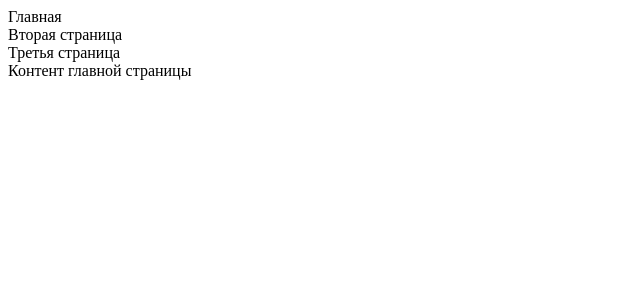
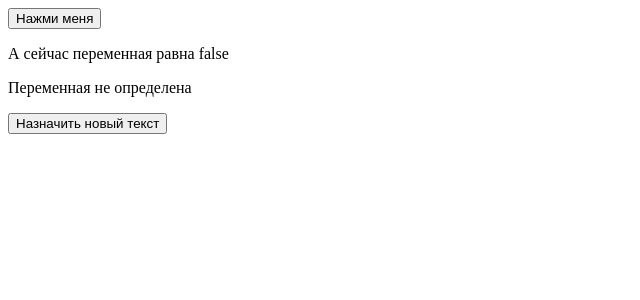
Before and after one commit to snooperv/reactts, a React (Create React App) app: page / in a window 1280 px wide. Shown: the top 300 px of the page, without its empty margins (0-640 px from the left). Built offline with nearby package versions, Linux system fonts and the light colour scheme.

Commit message:
Четвертое занятие

```diff
--- a/src/App.tsx
+++ b/src/App.tsx
@@ -1,51 +1,38 @@
 import React, { useState } from "react";
 
-interface mainProps {
-  page: string;
-  example: number;
-}
-
-function MainContent(props: mainProps) {
-  if (props.page == "главная") {
-    return <div>Контент главной страницы</div>;
-  } else if (props.page == "вторая") {
-    return <div>Контент второй страницы</div>;
-  } else if (props.page == "третья") {
-    return <div>Контент третьей страницы</div>;
-  }
-  return <div></div>;
-}
-
 function App() {
-  const [page, setPage] = useState("главная");
+  const [isClick, setIsClick] = useState(false);
+  const [example, setExample] = useState<string>();
 
   return (
     <div>
-      <a
+      <button
         onClick={() => {
-          setPage("главная");
+          setIsClick(!isClick);
         }}
       >
-        Главная
-      </a>
-      <br />
-      <a
-        onClick={() => {
-          setPage("вторая");
-        }}
-      >
-        Вторая страница
-      </a>
-      <br />
-      <a
-        onClick={() => {
-          setPage("третья");
-        }}
-      >
-        Третья страница
-      </a>
-      <br />
-      <MainContent page={page} example={10} />
+        Нажми меня
+      </button>
+
+      {isClick ? (
+        <p>Переменная isClick равна true</p>
+      ) : (
+        <p>А сейчас переменная равна false</p>
+      )}
+      {isClick && <p>Текст показан</p>}
+
+      {example || (
+        <div>
+          <p>Переменная не определена</p>
+          <button
+            onClick={() => {
+              setExample("Новый текст");
+            }}
+          >
+            Назначить новый текст
+          </button>
+        </div>
+      )}
     </div>
   );
 }
```
